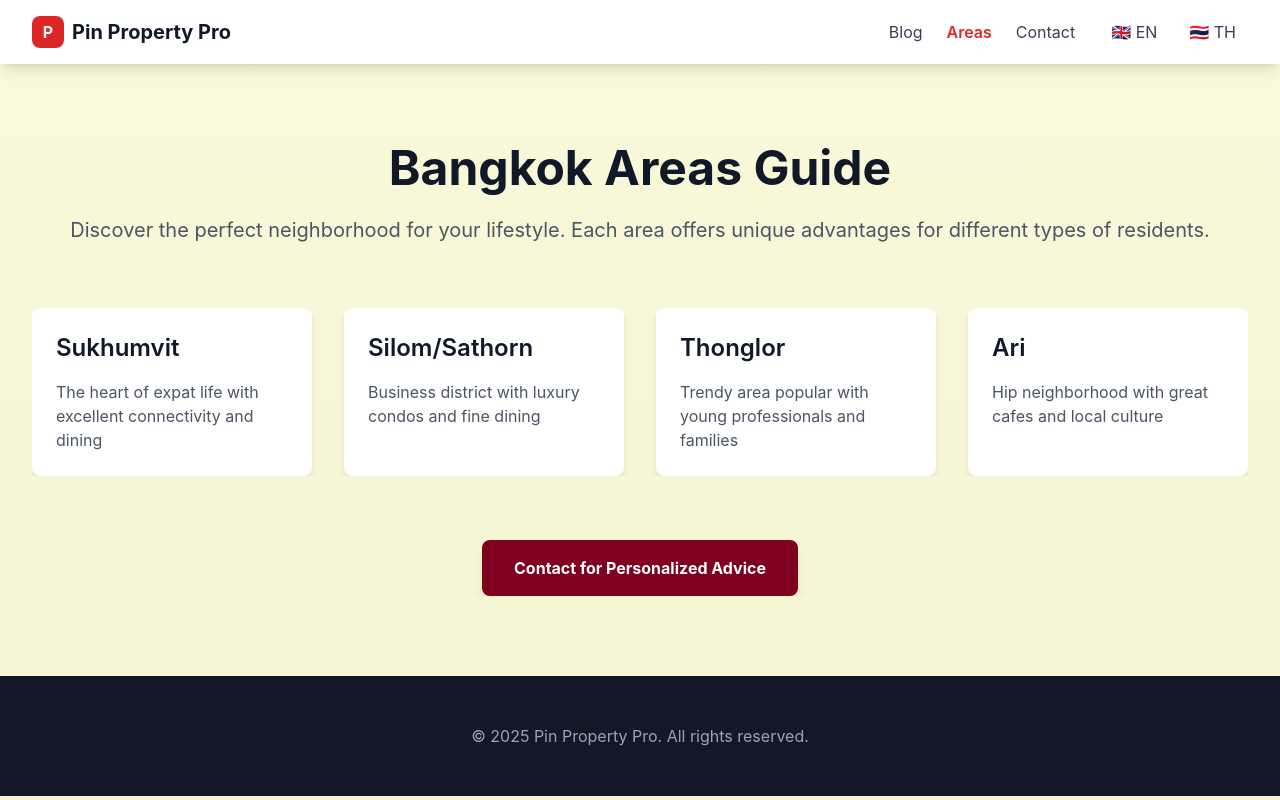
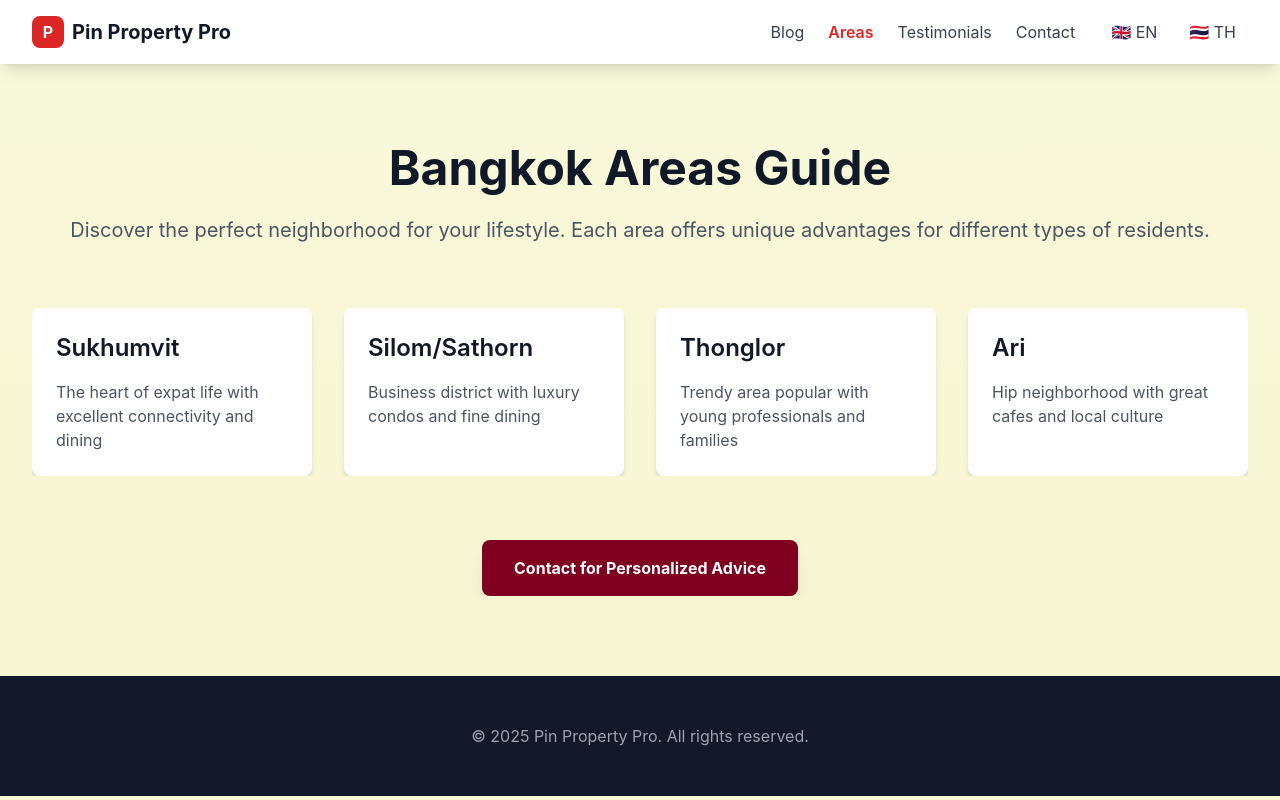
Before and after one commit to SocialStrategy/pin-property-pro, a Next.js app: page /areas in a window 1280 px wide. Built offline with nearby package versions, Linux system fonts and the light colour scheme.

Commit message:
PERMANENT FIX: Add missing Testimonials menu item to all pages (desktop & mobile) - ensures all menu items are always visible

```diff
--- a/pages/areas.js
+++ b/pages/areas.js
@@ -86,6 +86,9 @@ export default function Areas() {
                 <Link href={`/${locale || 'en'}/areas`} className="text-red-600 font-semibold">
                   Areas
                 </Link>
+                <Link href={`/${locale || 'en'}/testimonials`} className="text-gray-700 hover:text-red-600">
+                  Testimonials
+                </Link>
                 <Link href={`/${locale || 'en'}/contact`} className="text-gray-700 hover:text-red-600">
                   Contact
                 </Link>
@@ -133,6 +136,13 @@ export default function Areas() {
                     onClick={() => setMobileMenuOpen(false)}
                   >
                     Areas
+                  </Link>
+                  <Link
+                    href={`/${locale || 'en'}/testimonials`}
+                    className="block px-3 py-2 text-gray-700 hover:text-red-600 hover:bg-gray-50 rounded-md"
+                    onClick={() => setMobileMenuOpen(false)}
+                  >
+                    Testimonials
                   </Link>
                   <Link
                     href={`/${locale || 'en'}/contact`}
--- a/pages/blog/[slug].js
+++ b/pages/blog/[slug].js
@@ -806,6 +806,9 @@ export default function BlogPost() {
                 <Link href={`/${locale || 'en'}/areas`} className="text-gray-700 hover:text-red-600">
                   Areas
                 </Link>
+                <Link href={`/${locale || 'en'}/testimonials`} className="text-gray-700 hover:text-red-600">
+                  Testimonials
+                </Link>
                 <Link href={`/${locale || 'en'}/contact`} className="text-gray-700 hover:text-red-600">
                   Contact
                 </Link>
--- a/pages/blog/index.js
+++ b/pages/blog/index.js
@@ -98,6 +98,9 @@ export default function Blog() {
                 <Link href={`/${locale || 'en'}/areas`} className="text-gray-700 hover:text-red-600">
                   Areas
                 </Link>
+                <Link href={`/${locale || 'en'}/testimonials`} className="text-gray-700 hover:text-red-600">
+                  Testimonials
+                </Link>
                 <Link href={`/${locale || 'en'}/contact`} className="text-gray-700 hover:text-red-600">
                   Contact
                 </Link>
--- a/pages/contact.js
+++ b/pages/contact.js
@@ -63,6 +63,9 @@ export default function Contact() {
                 <Link href={`/${locale || 'en'}/areas`} className="text-gray-700 hover:text-red-600">
                   Areas
                 </Link>
+                <Link href={`/${locale || 'en'}/testimonials`} className="text-gray-700 hover:text-red-600">
+                  Testimonials
+                </Link>
                 <Link href={`/${locale || 'en'}/contact`} className="text-red-600 font-semibold">
                   Contact
                 </Link>
@@ -110,6 +113,13 @@ export default function Contact() {
                     onClick={() => setMobileMenuOpen(false)}
                   >
                     Areas
+                  </Link>
+                  <Link
+                    href={`/${locale || 'en'}/testimonials`}
+                    className="block px-3 py-2 text-gray-700 hover:text-red-600 hover:bg-gray-50 rounded-md"
+                    onClick={() => setMobileMenuOpen(false)}
+                  >
+                    Testimonials
                   </Link>
                   <Link
                     href={`/${locale || 'en'}/contact`}
--- a/pages/en/blog/[slug].js
+++ b/pages/en/blog/[slug].js
@@ -806,6 +806,9 @@ export default function BlogPost() {
                 <Link href={`/${locale || 'en'}/areas`} className="text-gray-700 hover:text-red-600">
                   Areas
                 </Link>
+                <Link href={`/${locale || 'en'}/testimonials`} className="text-gray-700 hover:text-red-600">
+                  Testimonials
+                </Link>
                 <Link href={`/${locale || 'en'}/contact`} className="text-gray-700 hover:text-red-600">
                   Contact
                 </Link>
@@ -853,6 +856,13 @@ export default function BlogPost() {
                     onClick={() => setMobileMenuOpen(false)}
                   >
                     Areas
+                  </Link>
+                  <Link
+                    href={`/${locale || 'en'}/testimonials`}
+                    className="block px-3 py-2 text-gray-700 hover:text-red-600 hover:bg-gray-50 rounded-md"
+                    onClick={() => setMobileMenuOpen(false)}
+                  >
+                    Testimonials
                   </Link>
                   <Link
                     href={`/${locale || 'en'}/contact`}
```
